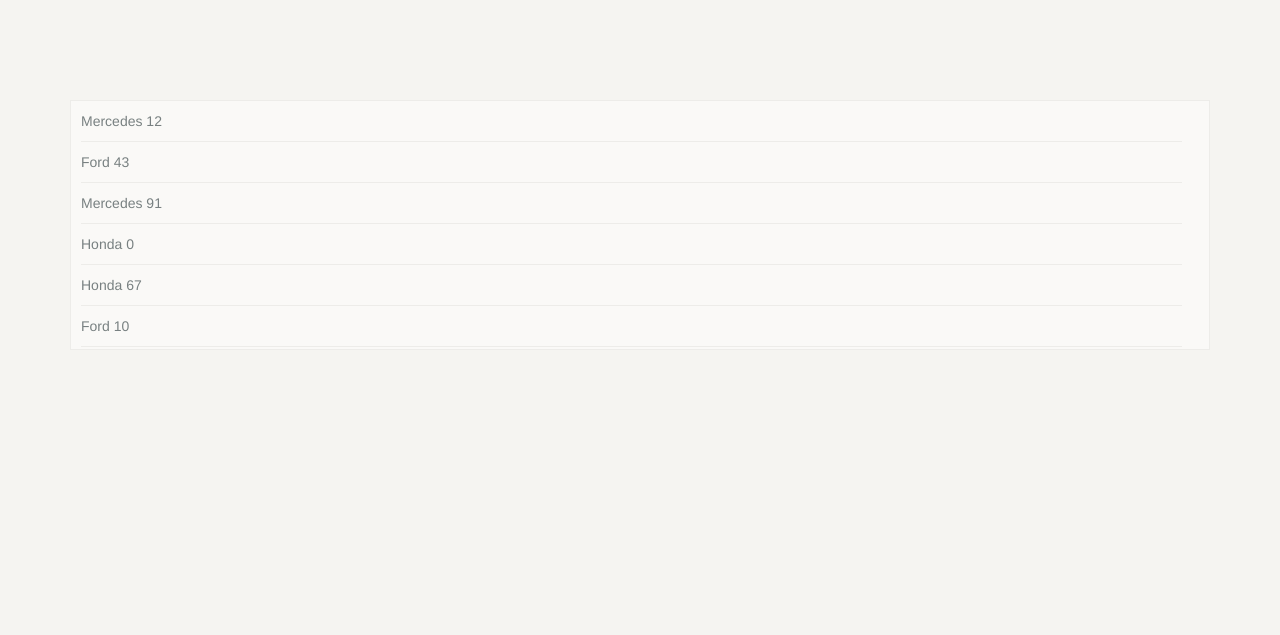
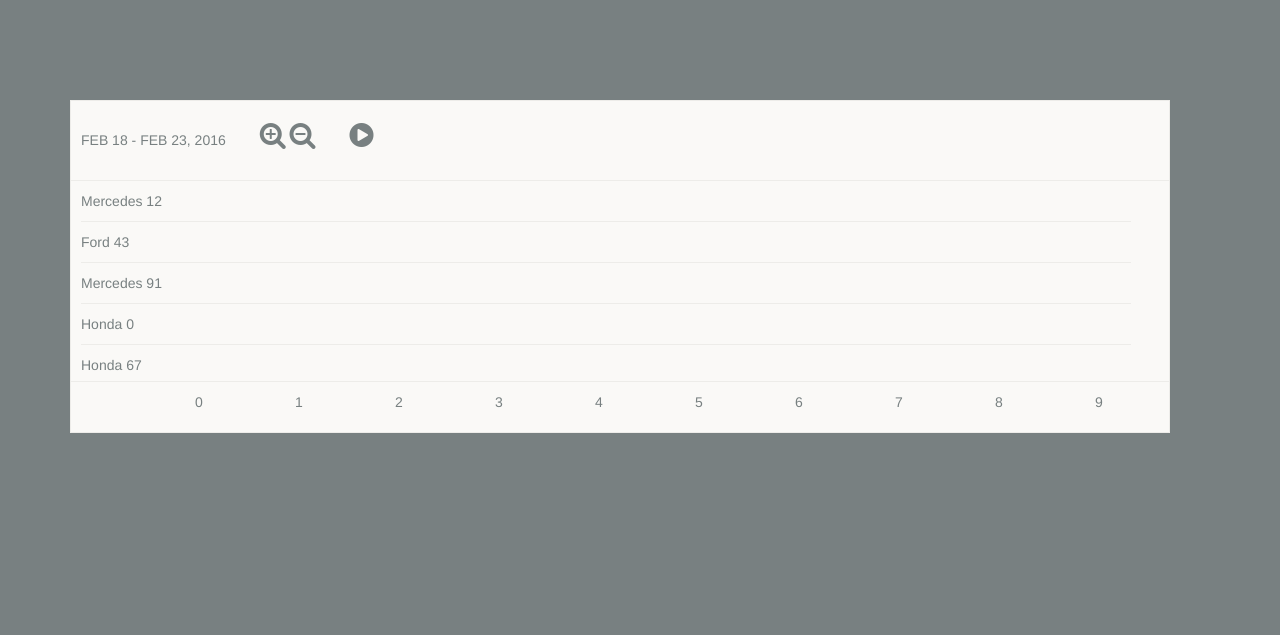
Before and after one commit to thedoublewolf/replay-ui-prototype, a website: page app/index.html in a window 1280 px wide. Drawn offline with nearby package versions, Linux system fonts and the light colour scheme.

Commit message:
added time interval

```diff
--- a/app/index.html
+++ b/app/index.html
@@ -3,6 +3,7 @@
 <head>
   <title>Replay - UI</title>
 <!-- Latest compiled and minified CSS -->
+  <link rel="stylesheet" href="https://maxcdn.bootstrapcdn.com/font-awesome/4.5.0/css/font-awesome.min.css">
   <link rel="stylesheet" href="https://maxcdn.bootstrapcdn.com/bootstrap/3.3.6/css/bootstrap.min.css" integrity="sha384-1q8mTJOASx8j1Au+a5WDVnPi2lkFfwwEAa8hDDdjZlpLegxhjVME1fgjWPGmkzs7" crossorigin="anonymous">
   <link rel="stylesheet" type="text/css" href="css/normalize.css">
   <link rel="stylesheet" type="text/css" href="css/main.css">
@@ -10,6 +11,20 @@
 <body>
 
 <div class="container">
+
+    <div class="info-bar">
+      <div class="date">
+        <p>FEB 18 - FEB 23, 2016</p>
+      </div>
+      <div class="buttons">
+        <span><i class="fa fa-search-plus fa-2x" title="Increase resolution"></i></span>
+        <span><i class="fa fa-search-minus fa-2x" title="Decrease resolution"></i></span>
+      </div>
+      <div class="buttons">
+        <span><i class="fa fa-play-circle fa-2x"></i></span>
+      </div>
+    </div>
+
   <div class="replay-bar">
     <div class="asset-list">
       <ul id="asset-list">
@@ -21,6 +36,13 @@
     </div>
   </div>
 
+  <div class="interval-bar">
+    <div class="spacer">
+    </div>
+    <div id="interval">
+    </div>
+  </div>
+
 </div>
 
 
--- a/js/main.js
+++ b/js/main.js
@@ -12,10 +12,8 @@
 }
 
 // Interval Constructor
-function Interval(start, finish, randomAsset) {
-  this.start = start;
-  this.finish = finish;
-  this.randomAsset = randomAsset;
+function Interval(time) {
+  this.time = time;
 }
 
 var assets = [];
@@ -23,7 +21,7 @@
 var intervals = [];
 
 // Create 20 random Assets
-for (var i = 1; i < 10; i++) {
+for (var i = 0; i < 11; i++) {
   var id = Math.floor(Math.random() * 100);
   var locations = ["Atlanta", "Decatur", "Macon", "Chicago", "New York", "Seatle"];
   var location = locations[Math.floor(Math.random() * locations.length)];
@@ -35,14 +33,29 @@
   assets.push(asset);
 }
 
+// Create time slots
+for (var i = 0; i < 25; i++) {
+  var time = i;
+  var interval = new Interval(time);
+
+  intervals.push(interval);
+}
+
 // Append assets to DOM
 $.each(assets, function(key, val) {
 
   var $li = $("<li>"+val.make+"</li>");
   $('#asset-list').append($li).addClass('asset');
 
-  var $assetTime = $("<div></div>");
-  $('#time-bar').append($assetTime).addClass('time-slot');
+  // var $assetTime = $("<div></div>");
+  // $('#time-bar').append($assetTime).addClass('time-slot');
+});
+
+$.each(intervals, function(key, val) {
+
+  var $div = $("<div>"+val.time+"</div>");
+  $('#interval').append($div);
+
 });
 
 // for (var i = 0; i < 1; i++) {
--- a/sass/main.scss
+++ b/sass/main.scss
@@ -2,7 +2,7 @@
 // See Readme for a list of supported ones
 
 body {
-  background: #F5F4F1;
+  background: #788081;
 }
 
 ul {
@@ -16,19 +16,38 @@
 
 .replay-bar {
   vertical-align: top;
-  margin-top: 100px;
-  width: 100%;
-  height: 250px;
-  border: 1px solid #EDECE9;
+  // margin-top: 100px;
+  width: 1100px;
+  // padding-bottom: 30px;
+  max-height: 200px;
+  border-left: 1px solid #EDECE9;
+  border-right: 1px solid #EDECE9;
+  // border-bottom: 1px solid #EDECE9;
   background: #FAF9F7;
   overflow: scroll;
   // text-align: center;
 }
 
+.info-bar {
+  margin-top: 100px;
+  width: 1100px;
+  border: 1px solid #EDECE9;
+  padding-left: 10px;
+  padding-top: 20px;
+  padding-bottom: 20px;
+  background: #FAF9F7;
+  color: #788081;
+  font-size: 1em;
+  div {
+    display: inline-block;
+    margin-right: 30px;
+  }
+}
+
 .asset-list {
   vertical-align: top;
   display: inline-block;
-  width: 8%;
+  width: 120px;
   // border: 1px solid black;
 }
 
@@ -38,6 +57,7 @@
     padding-top: 10px;
     padding-bottom: 10px;
     border-bottom: 1px solid #EDECE9;
+    width: 1050px;
     color: #788081;
     font-weight: 300;
   }
@@ -45,8 +65,7 @@
 
 .time-bar {
   display: inline-block;
-  width: 90%;
-  margin-left: -8px;
+  // width: 1600px;
   // border: 1px solid black;
 }
 
@@ -54,9 +73,33 @@
   div {
     padding-left: 10px;
     padding-top: 30px;
-    padding-bottom: 10px;
+    // padding-bottom: 10px;
     border-bottom: 1px solid #EDECE9;
-    width: 100%;
     color: #788081;
   }
 }
+
+.interval-bar {
+  width: 1100px;
+  border: 1px solid #EDECE9;
+  // padding-left: 10px;
+  padding-top: 10px;
+  padding-bottom: 20px;
+  background: #FAF9F7;
+  color: #788081;
+  font-size: 1em;
+  white-space: nowrap;
+  overflow: scroll;
+  .spacer {
+    display: inline-block;
+    width: 120px;
+    // border: 1px solid black;
+  }
+  #interval {
+    display: inline-block;
+    div {
+      display: inline-block;
+      width: 100px;
+    }
+  }
+}
```
Also changed, not shown: app/css/main.css, app/js/main.js, gulpfile.js (line endings or trailing spaces), package.json (indentation only), 2 other files.
